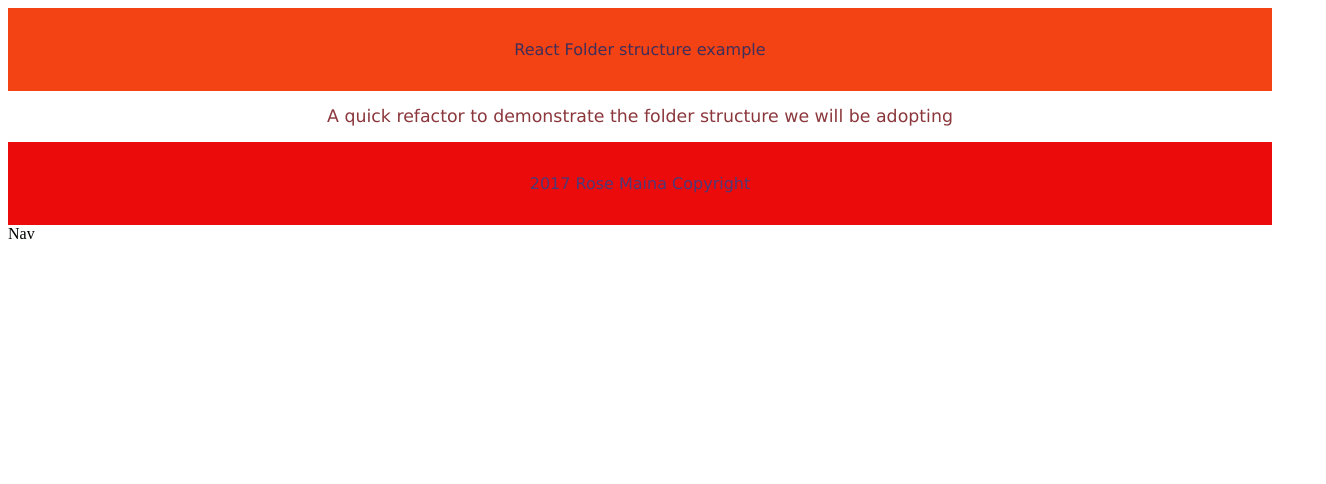
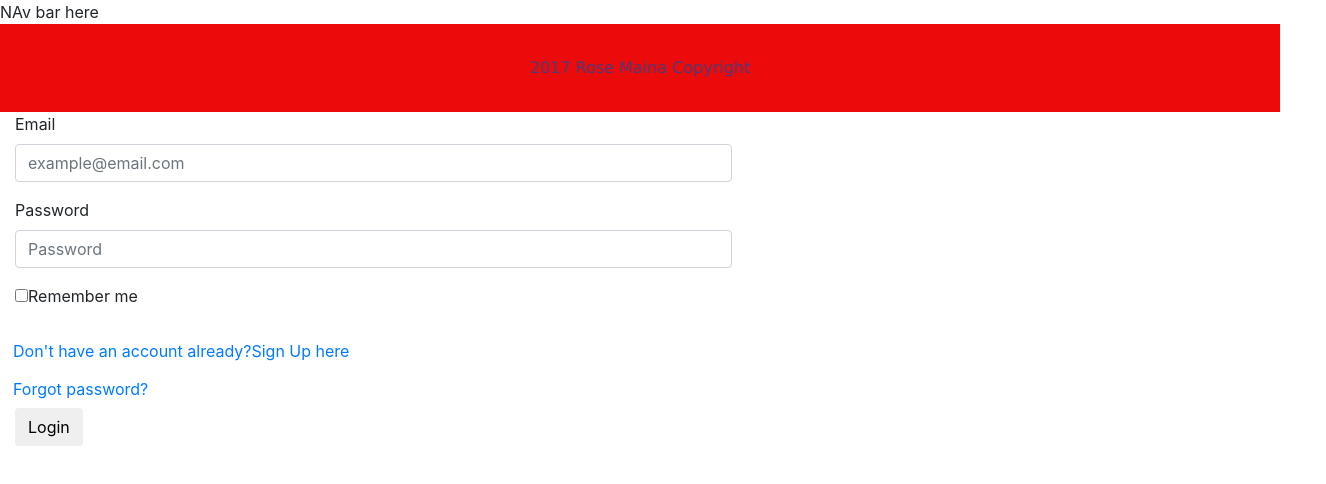
Before and after one commit to rosemaina/FrontendRedux, a React (Create React App) app in the folder bucketlist-react/: page / in a window 1280 px wide. Shown: the top 484 px of the page, 1326 px wide, since content can reach past the window. Built offline with nearby package versions, Linux system fonts and the light colour scheme.

Commit message:
[Feature #[151882704]]Login page
	-Add login functionality
	-Modify package.json
	-Fix import errors
	-Add login form

```diff
--- a/bucketlist-react/package.json
+++ b/bucketlist-react/package.json
@@ -3,7 +3,10 @@
   "version": "0.1.0",
   "private": true,
   "dependencies": {
+    "axios": "^0.17.0",
+    "bootstrap": "^4.0.0-beta",
     "react": "^16.0.0",
+    "react-bootstrap": "^0.31.3",
     "react-dom": "^16.0.0",
     "react-scripts": "1.0.14"
   },
--- /dev/null
+++ b/bucketlist-react/src/Auth/Login/Login.js
@@ -0,0 +1,48 @@
+import React, { Component } from 'react';
+import {LoginForm} from './LoginForm';
+import axios from 'axios';
+
+
+export class LoginContainer extends Component{
+  constructor(props){
+    super(props);
+
+    this.state={
+      email: '',
+      password: '',
+      login_success: false
+    }}
+
+    handleChange = (event) => {
+      const name = event.target.name
+      this.setState({[name]: event.target.value})
+  }
+
+  login = (event) => {
+      event.preventDefault()
+        axios.post('https://bucketlist-api1.herokuapp.com/auth/login/', {
+          email: this.state.email,
+          password: this.state.password
+        })
+        .then(resp => {
+          localStorage.setItem('token', resp.data['token'])
+        })
+        .then(() => {
+          this.setState({login_success: true })
+        })
+        .catch((error) => {
+          console.log(error)
+        })
+      }
+
+    render(){
+      return(
+      <LoginForm
+      onSubmit={this.login}
+      onChange={this.handleChange}
+      email="Email"
+      password="Password"
+      />
+      );
+    }
+}
--- /dev/null
+++ b/bucketlist-react/src/Auth/Login/LoginForm.js
@@ -0,0 +1,44 @@
+import React from 'react';
+import { Button, Form, FormGroup, Col, FormControl, Checkbox, ControlLabel } from 'react-bootstrap';
+
+
+export const LoginForm = ({email, password, onSubmit, onChange}) => {
+    return(
+        <Form horizontal onSubmit={onSubmit}>
+        <FormGroup onChange={onChange} controlId="formHorizontalEmail">
+          <Col componentClass={ControlLabel} sm={2}>
+            {email}
+          </Col>
+          <Col sm={7}>
+            <FormControl name="email" type="email" placeholder="example@email.com" />
+          </Col>
+        </FormGroup>
+
+        <FormGroup onChange={onChange} controlId="formHorizontalPassword">
+          <Col componentClass={ControlLabel} sm={2}>
+            {password}
+          </Col>
+          <Col sm={7}>
+            <FormControl name="password" type="password" placeholder="Password" />
+          </Col>
+        </FormGroup>
+
+        <FormGroup>
+          <Col smOffset={2} sm={10}>
+            <Checkbox>Remember me</Checkbox>
+          </Col>
+        </FormGroup>
+        <Button bsStyle="link">Don't have an account already?Sign Up here</Button><br/>
+        <Button bsStyle="link">Forgot password?</Button>
+
+        <FormGroup>
+          <Col smOffset={2} sm={10}>
+            <Button type="submit">
+              Login
+            </Button>
+          </Col>
+        </FormGroup>
+      </Form>
+
+      );
+}
--- /dev/null
+++ b/bucketlist-react/src/Auth/Login/index.js
@@ -0,0 +1 @@
+export {LoginContainer} from './Login';
--- /dev/null
+++ b/bucketlist-react/src/Auth/index.js
@@ -0,0 +1,6 @@
+import {LoginContainer} from './Login';
+
+export const components = {
+    // RegisterContainer,
+    LoginContainer,
+}
--- a/bucketlist-react/src/application/App.js
+++ b/bucketlist-react/src/application/App.js
@@ -1,5 +1,7 @@
 import React, { Component } from 'react';
 import * as Common from '../common';
+import * as Auth from '../Auth';
+
 
 class App extends Component {
   render() {
@@ -8,6 +10,7 @@ class App extends Component {
           <Common.Components.Header/>
           <Common.Components.Footer/>
           <Common.Components.Navigation/>
+          <Auth.components.LoginContainer/>
       </div>
     );
   }
--- a/bucketlist-react/src/common/Header/Header.jsx
+++ b/bucketlist-react/src/common/Header/Header.jsx
@@ -5,9 +5,7 @@ export class HeaderContainer extends Component{
     render(){
         return(
             <div>
-            <div className="header-container">React Folder structure example</div>
-            <p>A quick refactor to demonstrate the folder structure we will be adopting</p>
-
+            <div>NAv bar here</div>
             </div>
             /**
              * Add other components here like the navigation component.
--- a/bucketlist-react/src/common/Navigation/Navigation.jsx
+++ b/bucketlist-react/src/common/Navigation/Navigation.jsx
@@ -3,7 +3,7 @@ import React, {Component} from 'react';
 export class NavigationContainer extends Component {
     render(){
         return(
-            <div>Nav</div>
+            <div></div>
         )
     }
 }
--- a/bucketlist-react/src/index.js
+++ b/bucketlist-react/src/index.js
@@ -1,6 +1,7 @@
 import React from 'react';
 import ReactDOM from 'react-dom';
 import * as App from './application';
+import 'bootstrap/dist/css/bootstrap.css';
 import registerServiceWorker from './registerServiceWorker';
 
 ReactDOM.render(<App.Components.App />, document.getElementById('root'));
```
Also changed, not shown: 2 other files (tests, documents, lock files or other folders).
